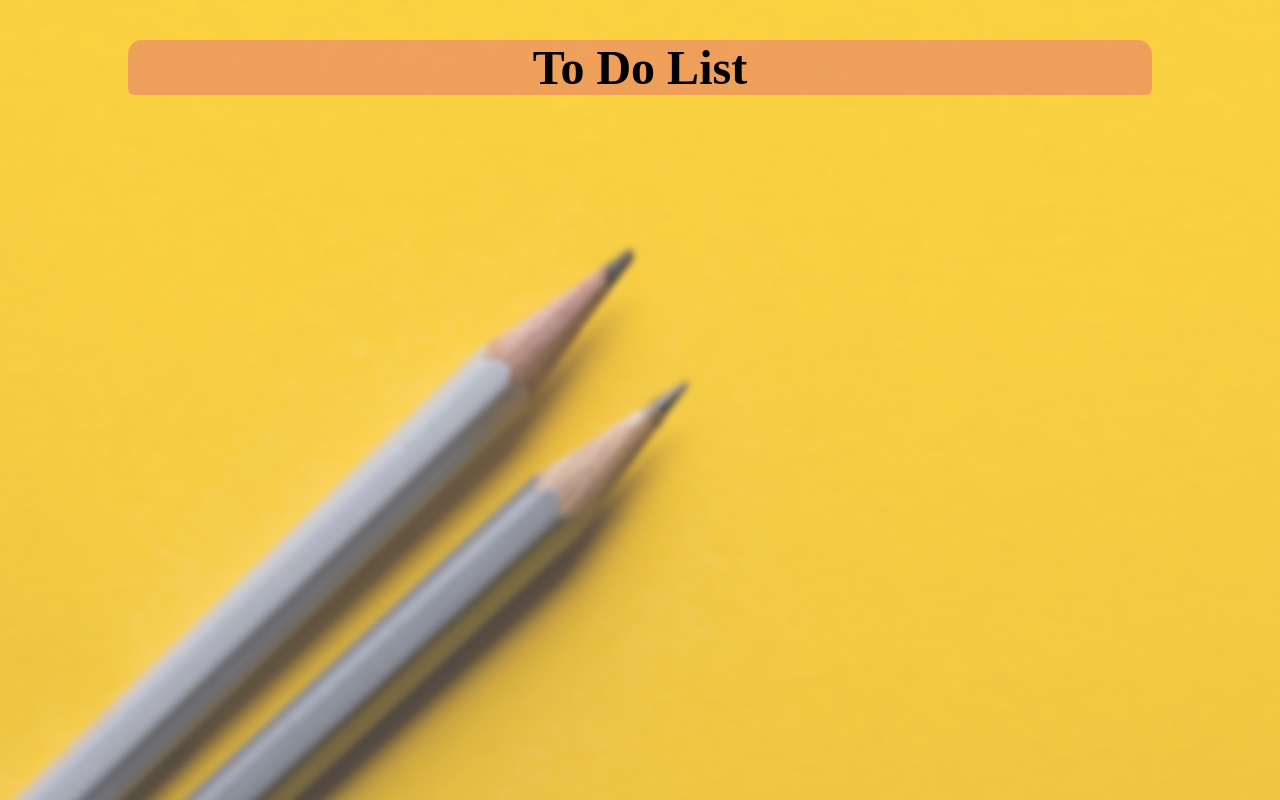
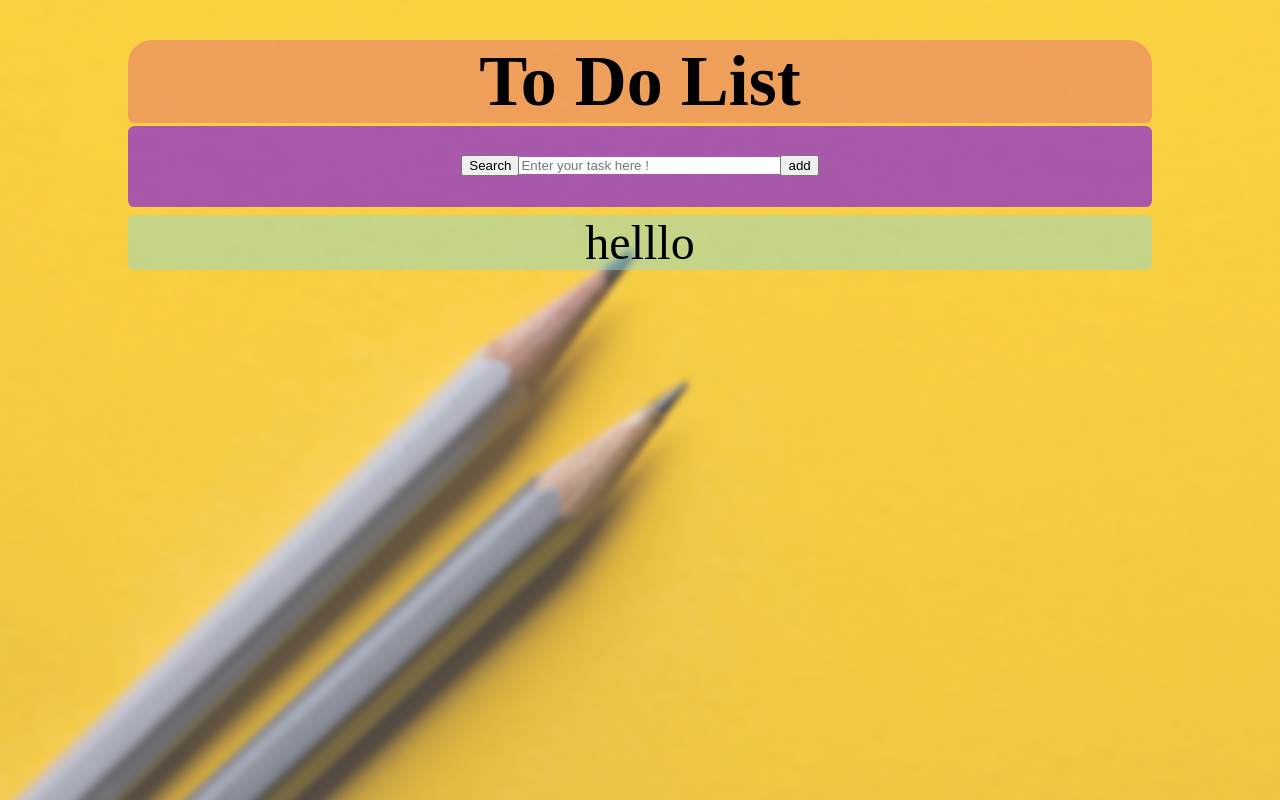
Before and after one commit to ShahSean/React-ToDoList, a React (Create React App) app: page / in a window 1280 px wide. Built offline with nearby package versions, Linux system fonts and the light colour scheme.

Commit message:
ToDoContainer Added

```diff
--- a/src/App.css
+++ b/src/App.css
@@ -3,15 +3,15 @@ body {
 
   /* filter: blur(1px); */
 }
-#body-container h2 {
+#body-container {
   font-family: "Shadows Into Light", cursive;
   font-size: xxx-large;
   text-align: center;
-  /* opacity: 0.5; */
+  margin: 2px 10% 1px 10%;
 }
 #main-header {
   background-color: rgba(228, 116, 118, 0.514);
-  margin: 10%;
   margin-top: 40px;
-  border-radius: 0.9rem 0.9rem 0.4rem 0.4rem;
+  margin-bottom: 1px;
+  border-radius: 1.5rem 1.5rem 0.4rem 0.4rem;
 }
--- a/src/App.js
+++ b/src/App.js
@@ -1,4 +1,6 @@
 import React from 'react';
+import NavBar from "./Components/Navbar/NavBar.jsx"
+import ToDoContainer from "./Components/ToDoContainer/ToDoContainer.jsx"
 import "./App.css"
 
 
@@ -7,6 +9,8 @@ function App() {
   return (
     <div id="body-container" >
       <h2 id="main-header"> To Do List </h2>
+      <NavBar />
+      <ToDoContainer />
     </div>
 
   );
--- /dev/null
+++ b/src/Components/Navbar/NavBar.css
@@ -0,0 +1,12 @@
+#nav-container {
+  margin-top: 3px;
+  background-color: rgba(129, 28, 224, 0.664);
+  border-radius: 0.4rem;
+  padding-bottom: 3%;
+  padding-top: 0%;
+  height: 50px;
+}
+#nav-container input {
+  outline: none;
+  border: none;
+}
--- /dev/null
+++ b/src/Components/Navbar/NavBar.jsx
@@ -0,0 +1,14 @@
+import React, { Component } from 'react'
+import "./NavBar.css"
+
+export default class NavBar extends Component {
+    render() {
+        return (
+            <div id="nav-container">
+               <button>Search</button>
+               <input size="30" type="text" placeholder="Enter your task here !"/>
+               <button>add</button>
+            </div>
+        )
+    }
+}
--- /dev/null
+++ b/src/Components/ToDoContainer/ToDoContainer.css
@@ -0,0 +1,5 @@
+#to-do-container {
+  background-color: rgba(135, 217, 220, 0.451);
+  border-radius: 0.4rem;
+  margin-top: 8px;
+}
--- /dev/null
+++ b/src/Components/ToDoContainer/ToDoContainer.jsx
@@ -0,0 +1,12 @@
+import React, { Component } from 'react'
+import "./ToDoContainer.css"
+
+export default class ToDoContainer extends Component {
+    render() {
+        return (
+            <div id="to-do-container">
+                helllo
+            </div>
+        )
+    }
+}
```
